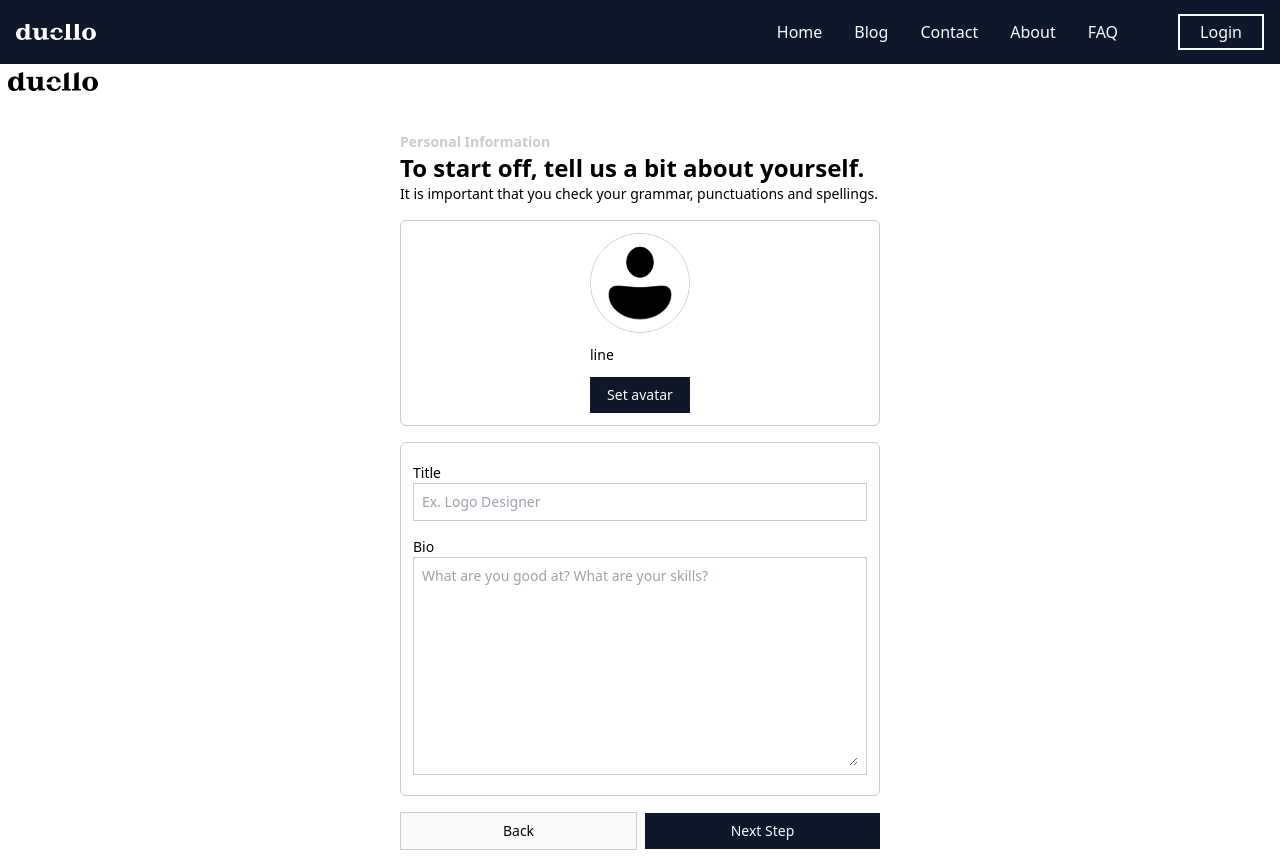
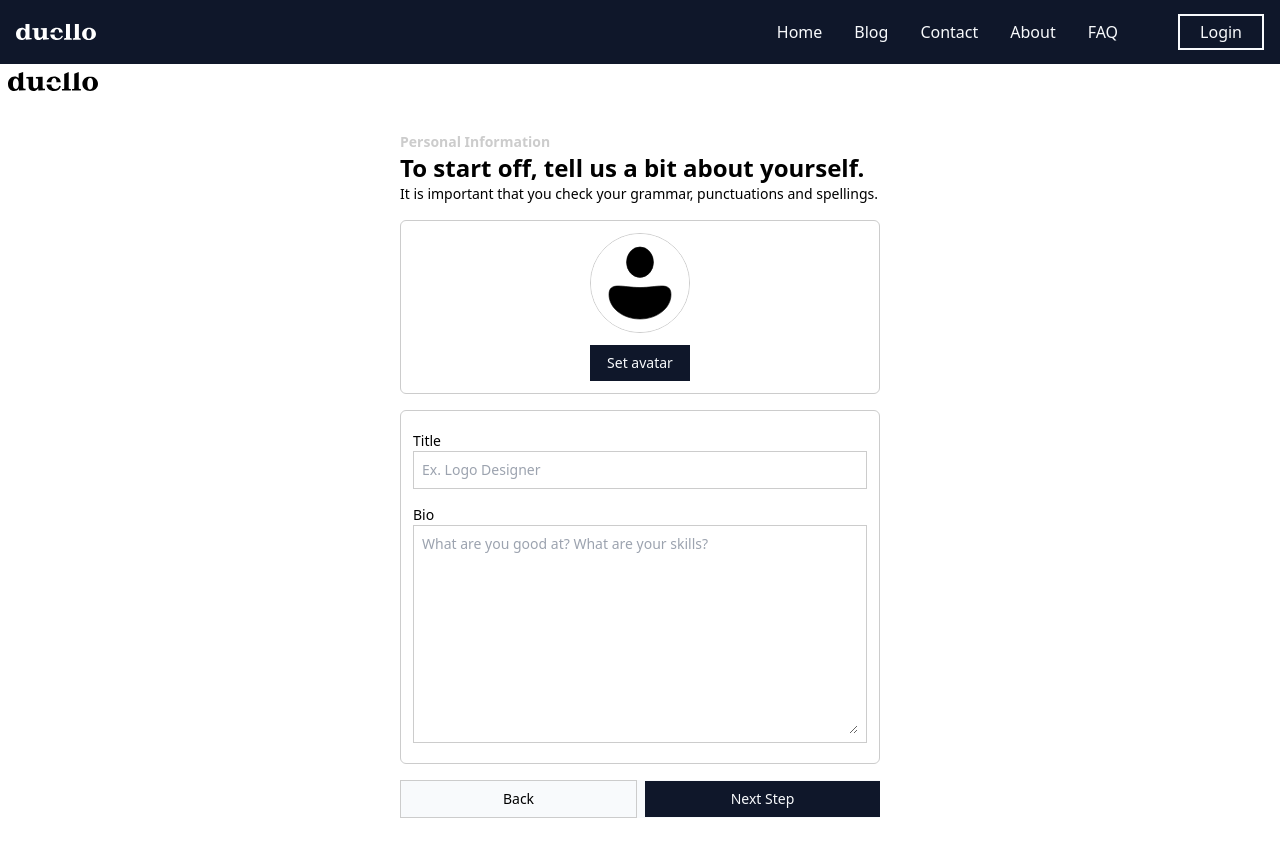
Before and after one commit to ErrolNtetha/lancing-client, a Next.js app: page /apply in a window 1280 px wide. Both pictures are taken after a click on the button "Get Started". After the commit the page ends 840 px from the top, so only its background shows below. Built offline with nearby package versions, Linux system fonts and the light colour scheme; no server answers; the database is empty.

Commit message:
chore: removed console logs

```diff
--- a/app/apply/layout.tsx
+++ b/app/apply/layout.tsx
@@ -12,12 +12,14 @@ export default function RootLayout({
         <html>
             <head></head>
             <body>
+                <main>
                 <header className='container h-[5vh] p-2'>
                     <section className='flex items-center justify-between'>
                         <Image width={90} height={50} alt='Company logo' src={logo} />
                     </section>
                 </header>
                 {children}
+                </main>
             </body>
         </html>
     )
--- a/app/apply/personal.tsx
+++ b/app/apply/personal.tsx
@@ -60,7 +60,6 @@ export const Personal = ({
                     />
                 )}
             </section>
-            <Link href='/settings' aria-disabled>line</Link>
             <button
                 type='button'
                 onClick={() => imageRef.current?.click()}
--- a/app/apply/workExperience.tsx
+++ b/app/apply/workExperience.tsx
@@ -30,7 +30,6 @@ export const WorkExperience = ({ methods, component }: PortfolioProps) => {
     });
 
     const { work, workExperience } = getValues();
-    console.log(work);
 
     const handleAddExperience = () => {
         append(work);
@@ -84,7 +83,7 @@ export const WorkExperience = ({ methods, component }: PortfolioProps) => {
                 )
                 : listOfExperience}
 
-        {fields.length > 0 && (
+                {fields.length > 0 && (
                     <button
                         type='button'
                         onClick={() => setModal(true)}
```
